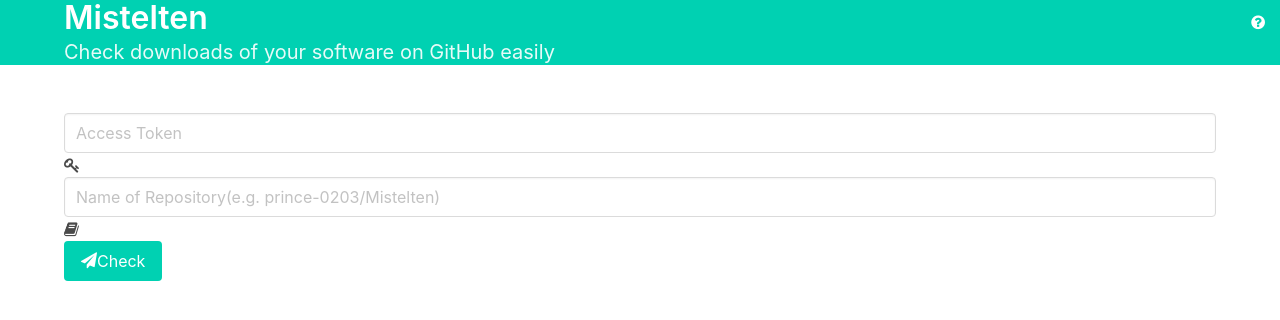
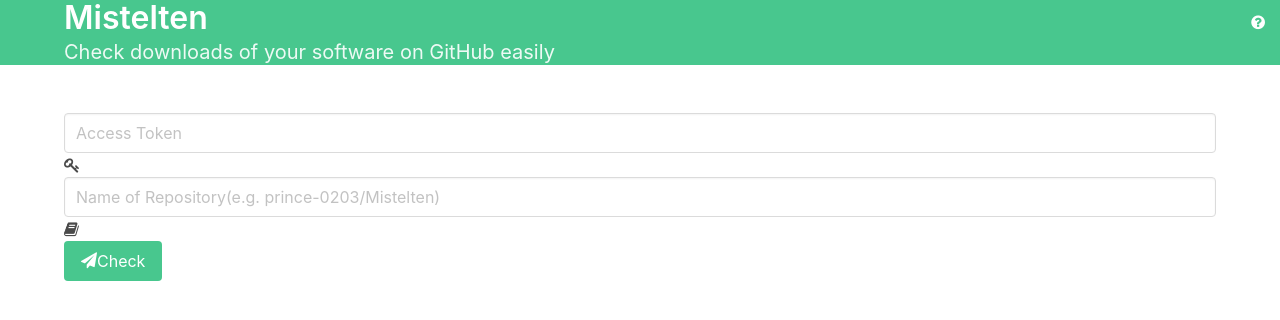
Before and after one commit to ciffelia/Mistelten, an Electron app: page src/index.html in a window 1280 px wide. Drawn offline with nearby package versions, Linux system fonts and the light colour scheme.

Commit message:
配色を変更

```diff
--- a/src/index.html
+++ b/src/index.html
@@ -10,7 +10,7 @@
   <title>Mistelten</title>
 </head>
 <body>
-  <section class="hero is-primary">
+  <section class="hero is-success">
     <div class="hero-content">
       <div class="container">
         <h1 class="title">
@@ -35,7 +35,7 @@
           <i class="fa fa-book"></i>
         </p>
         <p class="control">
-          <button type="submit" class="button is-primary" id="check"><i class="fa fa-send"></i> Check</button>
+          <button type="submit" class="button is-success" id="check"><i class="fa fa-send"></i> Check</button>
         </p>
       </form>
     </div>
```
